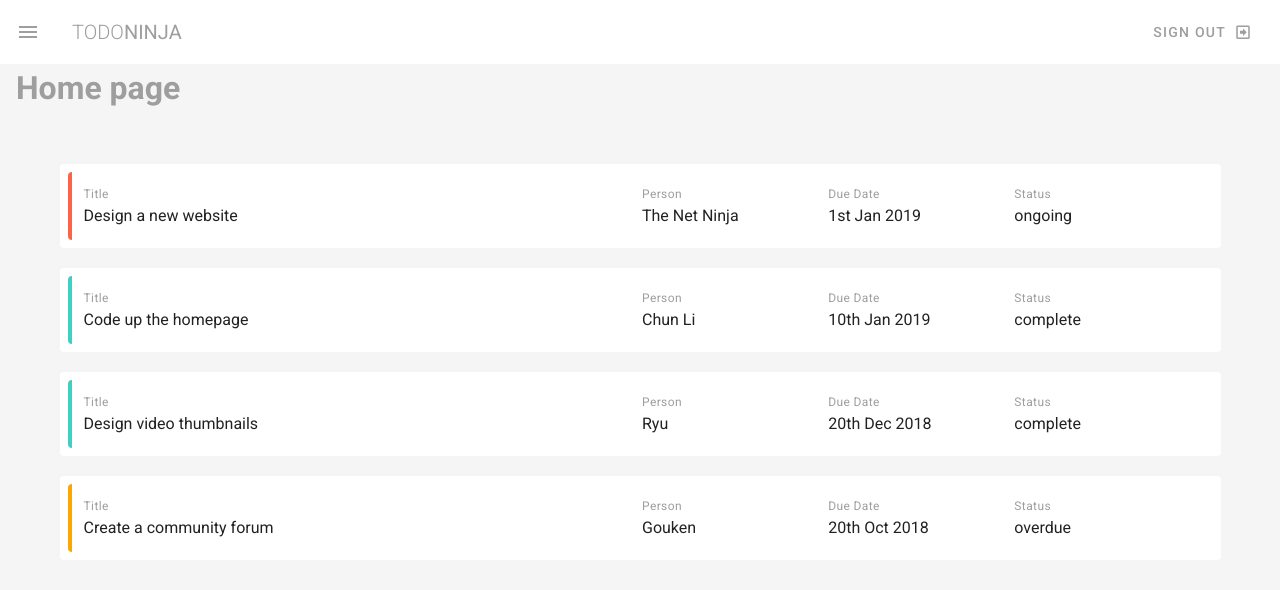
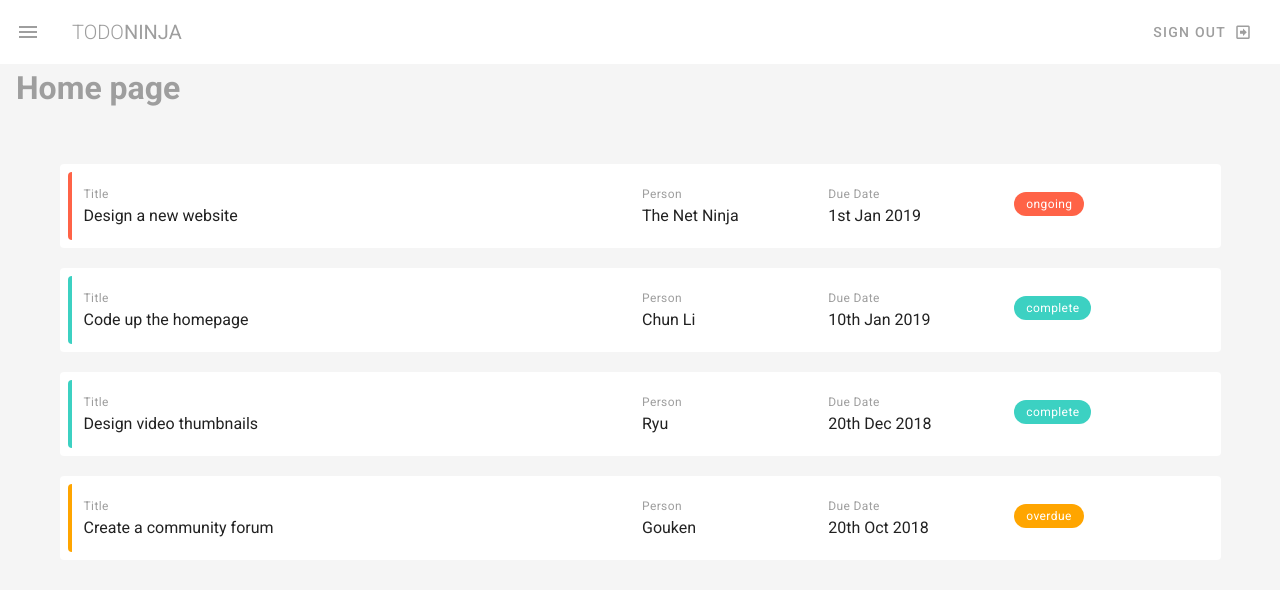
Before and after one commit to Nishant-Pall/Vuetify-todo, a Vue app: page / in a window 1280 px wide. Shown: the top 590 px of the page. Built offline with nearby package versions, Linux system fonts and the light colour scheme.

Commit message:
Create chips for project status

```diff
--- a/src/views/Dashboard.vue
+++ b/src/views/Dashboard.vue
@@ -22,8 +22,13 @@
 						<div>{{ project.due }}</div>
 					</v-flex>
 					<v-flex xs2 sm4 md2>
-						<div class="caption grey--text">Status</div>
-						<div>{{ project.status }}</div>
+						<div class="right">
+							<v-chip
+								small
+								:class="`${project.status} white--text caption my-2`"
+								>{{ project.status }}</v-chip
+							>
+						</div>
 					</v-flex>
 				</v-layout>
 			</v-card>
@@ -87,38 +92,14 @@ button {
 .project.ongoing {
 	border-left: 4px solid tomato;
 }
+
+.v-chip.complete {
+	background: #3cd1c2 !important;
+}
+.v-chip.overdue {
+	background: orange !important;
+}
+.v-chip.ongoing {
+	background: tomato !important;
+}
 </style>
-
-<!-- <h1>This is the home page</h1>
-		<p class="red white--text">
-			Lorem ipsum, dolor sit amet consectetur adipisicing elit. Tenetur
-			repellendus tempore saepe assumenda id, quae odio vero dolor alias,
-			fugit atque harum nobis facere, laudantium omnis mollitia quos ullam
-			voluptatum?
-		</p>
-		<p class="pink lighten-4 blue--text text--darken-4">
-			Lorem ipsum dolor sit amet consectetur adipisicing elit. Laborum
-			distinctio amet excepturi. Modi in officia dolorum, laborum
-			reprehenderit debitis repudiandae illum eaque pariatur nisi
-			blanditiis optio nemo? Facilis, similique officia.
-		</p>
-		<h1 class="display-4 hidden-sm-and-down">Massive Display</h1>
-		<h4 class="display-1">Small Display</h4>
-
-		<v-btn class="pink white--text">click me</v-btn>
-		<v-btn color="pink" dark depressed>click me</v-btn>
-		<v-btn text color="pink">Click me</v-btn>
-
-		<v-btn depressed class="pink white--text">
-			<v-icon left>YO</v-icon>
-			<span>email me</span>
-		</v-btn>
-
-		<v-btn depressed small class="pink white--text">
-			<v-icon left small>YO</v-icon>
-			<span>email me</span>
-		</v-btn>
-
-		<v-btn depressed large class="white--text" color="purple" fab>
-			<span>me</span>
-		</v-btn> -->
```
